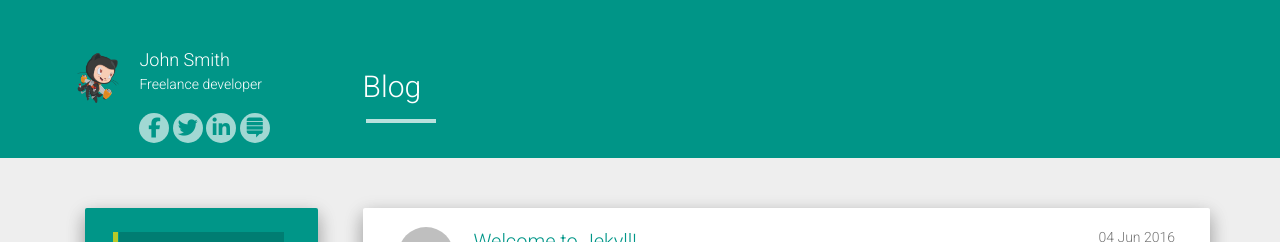
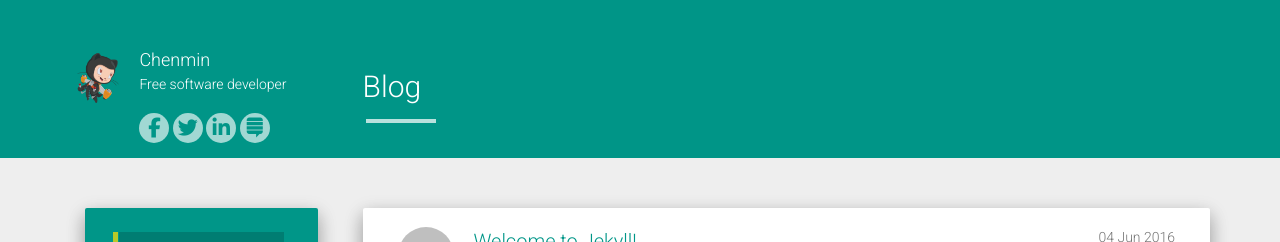
Before and after one commit to chenmins/chenmins.github.io, a Jekyll site: the page built from index.html, in a window 1280 px wide. Shown: the top 242 px of the page. Built offline with Jekyll 4.4.1, drawn with Linux system fonts in a browser that asks for light colours; nearby versions of some CDN libraries; the list of posts is cut into pages by our own code.

Commit message:
设置基础信息

```diff
--- a/_config.yml
+++ b/_config.yml
@@ -1,12 +1,12 @@
-title: John Smith
-description: My Personal Blog
-author: John Smith
-logo: /hcz-jekyll-blog/static/img/avatar.png
-github: https://github.com/ashutosh2k12
-about: Freelance developer
+title: Chenmin
+description: Chenmin Blog
+author: Chenmin
+logo: /static/img/avatar.png
+github: https://github.com/chenmins
+about: Free software developer
 
-baseurl: "https://codeasashu.github.io/hcz-jekyll-blog"
-url: "https://codeasashu.github.io/hcz-jekyll-blog"
+baseurl: "http://open.chenmin.org/"
+url: "http://open.chenmin.org/"
 
 disqus_shortname: aboutashu
 google_analytics: UA-72862926-1
```
